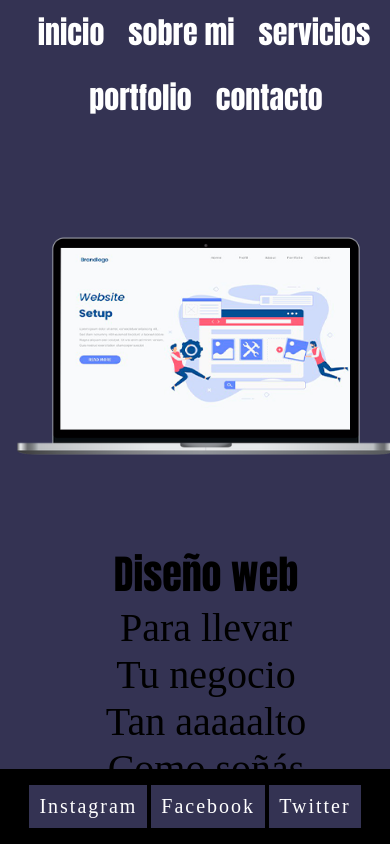
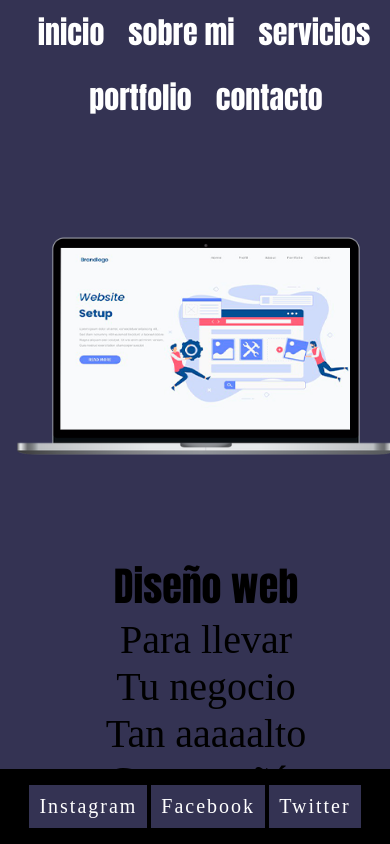
Before and after one commit to NahuelFV/Mi-Primera-web-coder-house, a website: page index.html in a window 390 px wide. Shown: the top 844 px of the page. Drawn offline with Linux system fonts and the light colour scheme.

Commit message:
borrardo errores responsive

```diff
--- a/styles.css
+++ b/styles.css
@@ -236,16 +236,10 @@ ol{
         bottom: 0px;
         position: fixed;
     }
-    main{
-        margin-bottom: 200px;
-    }
 
     .presupuesto{
         font-size: 30px;
         margin-top: 40px;
-    }
-    .medio{
-        margin: -3%;
     }
     .medio p{
         font-size: 40px;
```
